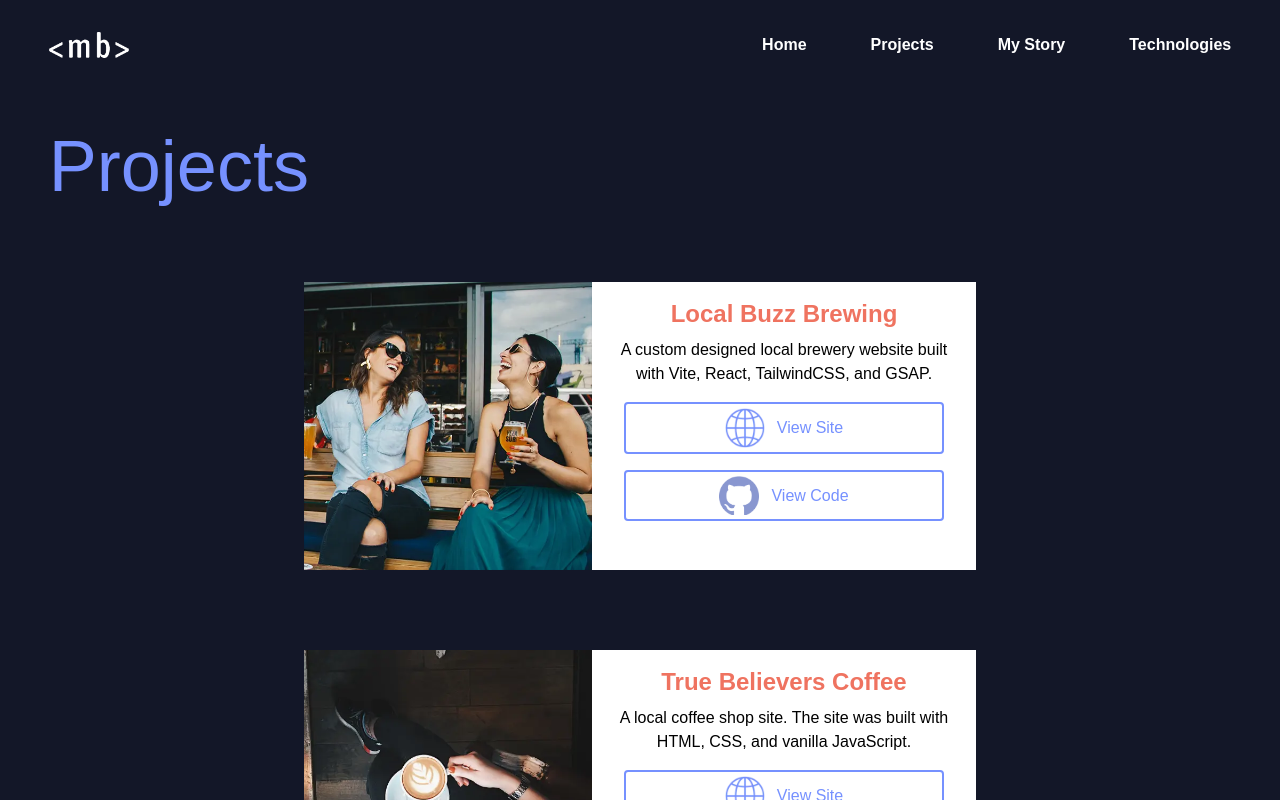
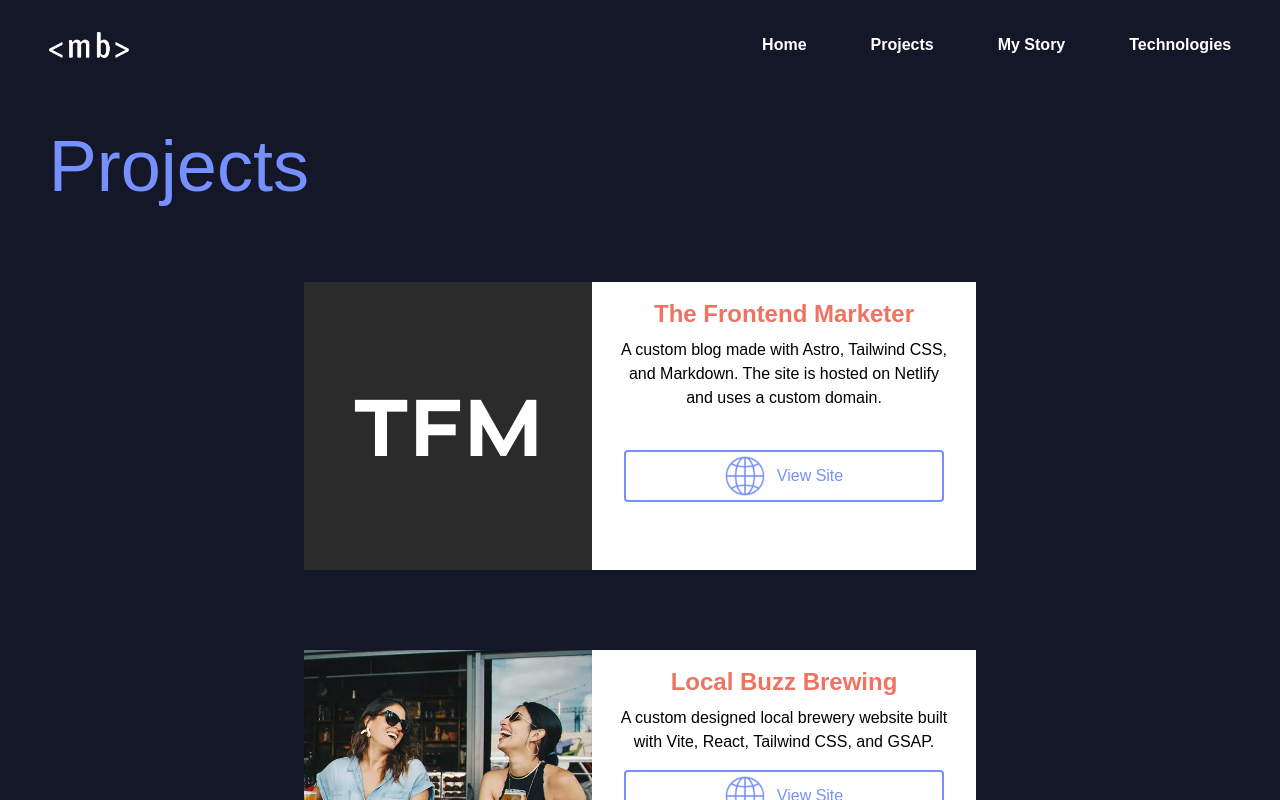
Before and after one commit to TheFrontendMarketer/my_portfolio, a React (Vite) app: page /projects in a window 1280 px wide. Shown: the top 800 px of the page. Built offline with nearby package versions, Linux system fonts and the light colour scheme.

Commit message:
added tfm project

```diff
--- a/src/pages/Projects/Projects.jsx
+++ b/src/pages/Projects/Projects.jsx
@@ -13,6 +13,36 @@ const Projects = () => {
           <div className="flex justify-center">
             <div className="flex flex-col md:flex-row justify-center mt-20">
               <div className="w-72">
+                <img src="/SiteImages/tfm_logo.png" alt="" />
+              </div>
+              <div className="bg-white w-72 md:w-96">
+                <h2 className="text-siteOrange font-bold text-center mt-4 mb-2 text-2xl">
+                  The Frontend Marketer
+                </h2>
+                <p className="text-black ml-6 mr-6 text-center">
+                  A custom blog made with Astro, Tailwind CSS, and Markdown. The
+                  site is hosted on Netlify and uses a custom domain.
+                  <br />
+                  <br />
+                </p>
+                <a
+                  className="flex flex-row justify-center items-center border-2 border-[#7691ff] rounded ml-8 mr-8 mt-4"
+                  href="https://thefrontendmarketer.com/"
+                  target="_blank"
+                >
+                  <img
+                    className="w-10 pt-1 pb-1"
+                    src="/SiteImages/Untitled design (36).webp"
+                    alt=""
+                  />
+                  <p className="text-[#7691ff] ml-3">View Site</p>
+                </a>
+              </div>
+            </div>
+          </div>
+          <div className="flex justify-center">
+            <div className="flex flex-col md:flex-row justify-center mt-20">
+              <div className="w-72">
                 <img src="/SiteImages/locals.webp" alt="" />
               </div>
               <div className="bg-white w-72 md:w-96">
@@ -21,7 +51,7 @@ const Projects = () => {
                 </h2>
                 <p className="text-black ml-6 mr-6 text-center">
                   A custom designed local brewery website built with Vite,
-                  React, TailwindCSS, and GSAP.
+                  React, Tailwind CSS, and GSAP.
                 </p>
                 <a
                   className="flex flex-row justify-center items-center border-2 border-[#7691ff] rounded ml-8 mr-8 mt-4"
```
Also changed, not shown: public/SiteImages/tfm_logo.png (added).
